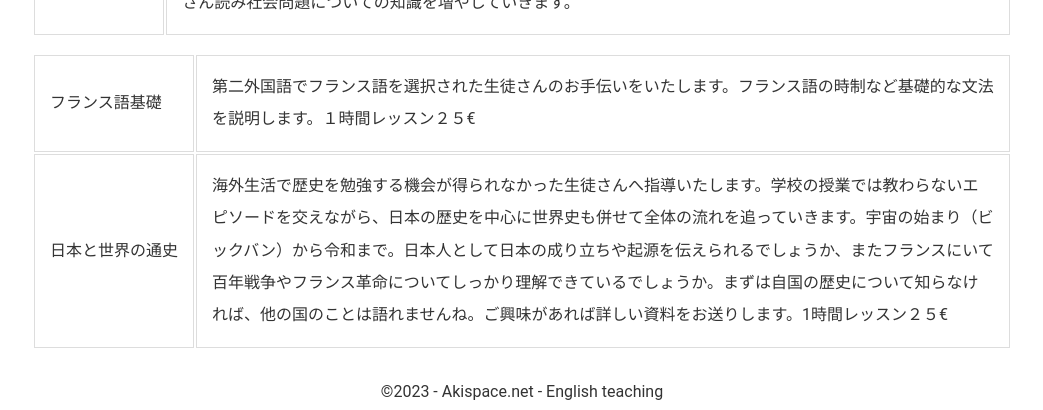
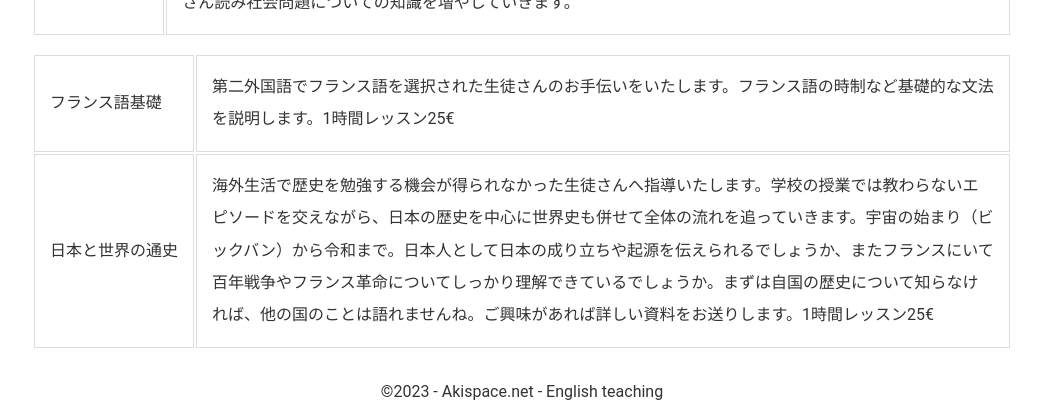
Before and after one commit to phocean/akispace, a Jekyll site: the page built from lessons.md, in a window 1280 px wide. Shown: the part 1215-1625 px from the top of the page, without its empty margins (118-1161 px from the left). Built offline with Jekyll 4.4.1, drawn with Linux system fonts in a browser that asks for light colours.

Commit message:
Update lessons.md

```diff
--- a/lessons.md
+++ b/lessons.md
@@ -43,9 +43,9 @@ description: フランス・パリ　ヨーロッパ、日本　オンライン
 <table>
 <tr>
 <td nowrap>フランス語基礎</td>
-<td>第二外国語でフランス語を選択された生徒さんのお手伝いをいたします。フランス語の時制など基礎的な文法を説明します。１時間レッスン２５€</td>
+<td>第二外国語でフランス語を選択された生徒さんのお手伝いをいたします。フランス語の時制など基礎的な文法を説明します。1時間レッスン25€</td>
 </tr>
 <tr>
 <td nowrap>日本と世界の通史</td>
-<td>海外生活で歴史を勉強する機会が得られなかった生徒さんへ指導いたします。学校の授業では教わらないエピソードを交えながら、日本の歴史を中心に世界史も併せて全体の流れを追っていきます。宇宙の始まり（ビックバン）から令和まで。日本人として日本の成り立ちや起源を伝えられるでしょうか、またフランスにいて百年戦争やフランス革命についてしっかり理解できているでしょうか。まずは自国の歴史について知らなければ、他の国のことは語れませんね。ご興味があれば詳しい資料をお送りします。1時間レッスン２５€</td>
+<td>海外生活で歴史を勉強する機会が得られなかった生徒さんへ指導いたします。学校の授業では教わらないエピソードを交えながら、日本の歴史を中心に世界史も併せて全体の流れを追っていきます。宇宙の始まり（ビックバン）から令和まで。日本人として日本の成り立ちや起源を伝えられるでしょうか、またフランスにいて百年戦争やフランス革命についてしっかり理解できているでしょうか。まずは自国の歴史について知らなければ、他の国のことは語れませんね。ご興味があれば詳しい資料をお送りします。1時間レッスン25€</td>
 </tr>
```
